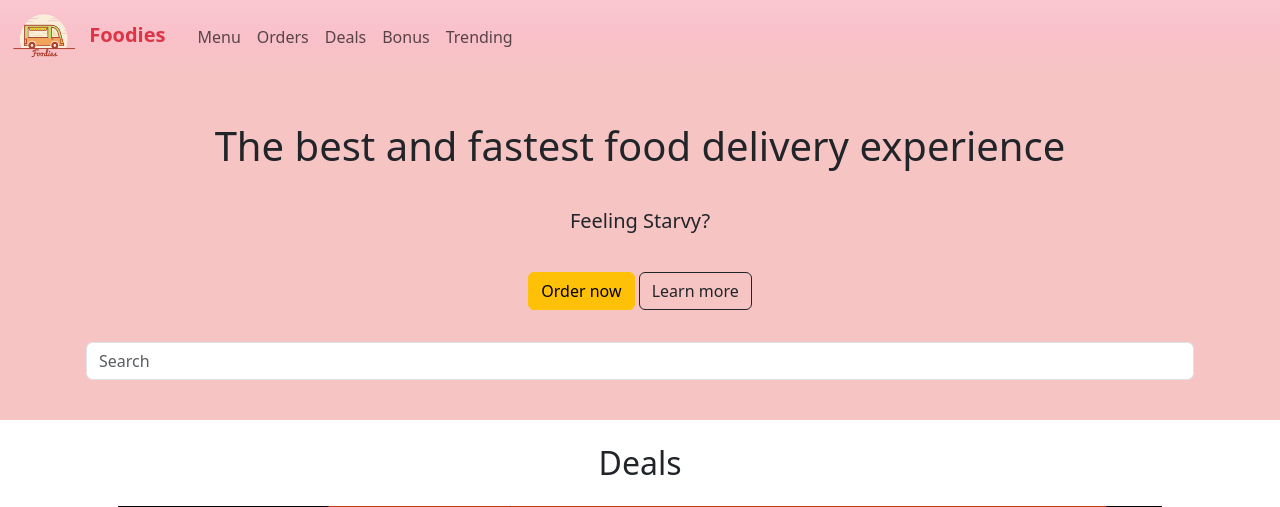
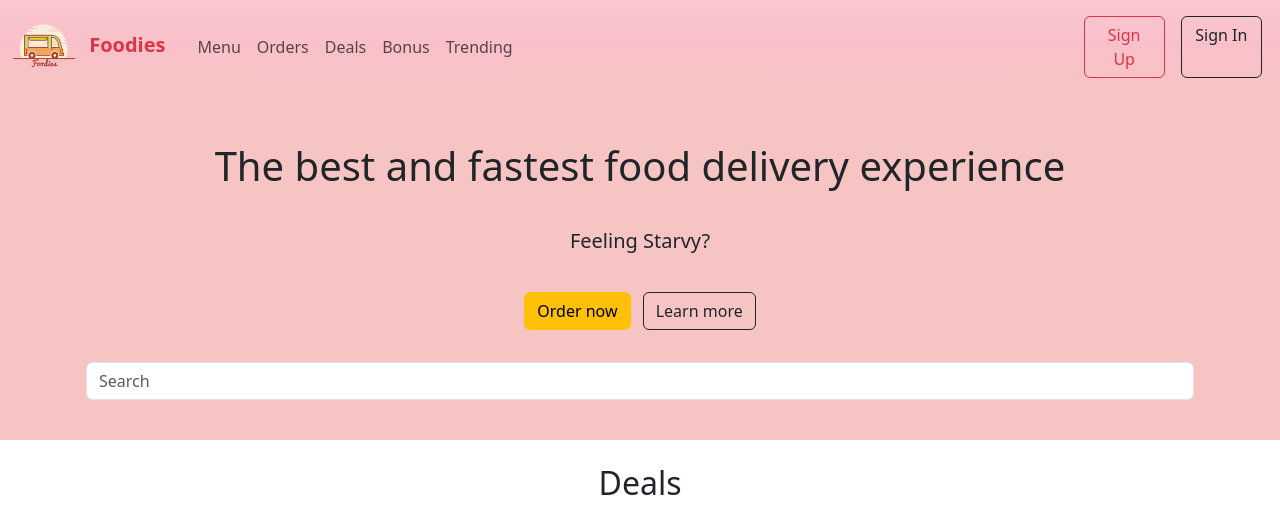
Before and after one commit to mansoormemon/foodies, a PHP site: page / in a window 1280 px wide. Shown: the top 507 px of the page. Run offline with PHP 8.4, Linux system fonts and the light colour scheme; some libraries are stand-ins or nearby versions; some web fonts are replaced.

Commit message:
Add options for sign in and sign up page

```diff
--- a/index.html
+++ b/index.php
@@ -74,6 +74,14 @@
                         <a class="nav-link" href="#">Trending</a>
                     </li>
                 </ul>
+                <ul class="navbar-nav mb-2 mb-lg-0 row gx-1">
+                    <li class="col p-1 container-fluid d-flex">
+                        <a href="www/sign_up.php" class="col btn btn-outline-danger m-1">Sign Up</a>
+                    </li>
+                    <li class="col p-1 container-fluid d-flex">
+                        <a href="www/sign_up.php" class="col btn btn-outline-dark m-1">Sign In</a>
+                    </li>
+                </ul>
             </div>
         </div>
     </nav>
@@ -84,8 +92,8 @@
             <h1 class="jumbotron-heading p-4">The best and fastest food delivery experience</h1>
             <p class="lead p-1"><b>Feeling Starvy?</b></p>
             <div class="p-2">
-                <a href="#" class="btn btn-warning my-2">Order now</a>
-                <a href="#" class="btn btn-outline-dark my-2">Learn more</a>
+                <a href="#" class="btn btn-warning my-2 mx-1">Order now</a>
+                <a href="#" class="btn btn-outline-dark my-2 mx-1">Learn more</a>
             </div>
             <div class="container-sm p-3">
                 <input class="form-control me-2" type="search" placeholder="Search" aria-label="Search">
--- a/www/sign_in.php
+++ b/www/sign_in.php
@@ -78,7 +78,7 @@
                             <div>
                                 <p class="text-center">
                                     <small>
-                                        Don't have an account? <a href="sign_up.html">Sign Up</a>
+                                        Don't have an account? <a href="sign_up.php">Sign Up</a>
                                     </small>
                                 </p>
                             </div>
--- a/www/sign_up.php
+++ b/www/sign_up.php
@@ -115,7 +115,7 @@
                             <div>
                                 <p class="text-center">
                                     <small>
-                                        Already have an account? <a href="sign_in.html">Sign In</a>
+                                        Already have an account? <a href="sign_in.php">Sign In</a>
                                     </small>
                                 </p>
                             </div>
```
